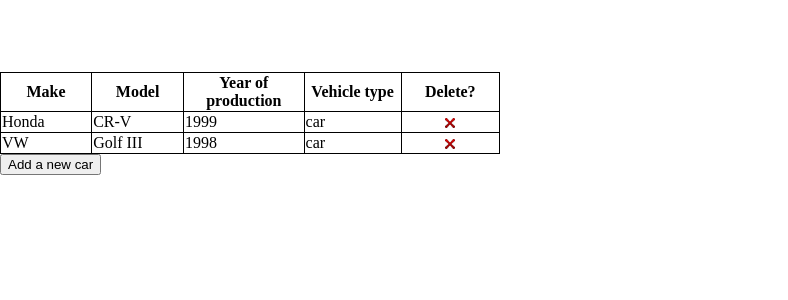
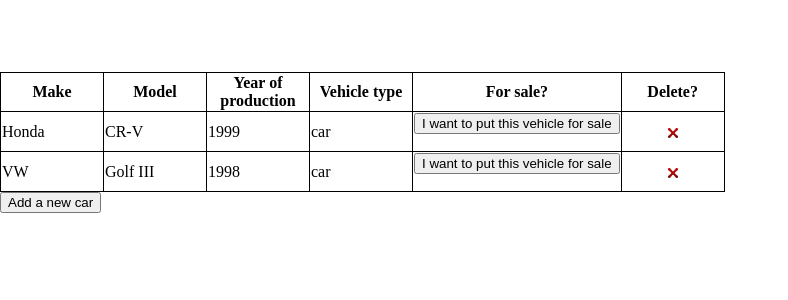
Before and after one commit to vlexster/CarShop-Reborn, a PHP site: page /my_veh.php in a window 1280 px wide. Shown: the top 300 px of the page, without its empty margins (0-788 px from the left). Run offline with PHP 8.4, Linux system fonts and the light colour scheme; a user stored in the database is signed in; data comes from the database, SQL or seed files in the repository; data that the repository does not hold is empty; some libraries are stand-ins or nearby versions.

Commit message:
final commit
finished all functionalities and final commit to the master branch

```diff
--- a/add_car.php
+++ b/add_car.php
@@ -12,8 +12,12 @@
     $make = mysql_real_escape_string($_POST['make']);
     $model = mysql_real_escape_string($_POST['model']);
     $year = mysql_real_escape_string($_POST['year']);
+    $forsale = mysql_real_escape_string($_POST['forsale']);
     $cat = strtolower(mysql_real_escape_string($_POST['type']));
-    mysqli_query($connection, "INSERT INTO cars(owner_id, made, model, year, cat) VALUES ('".$owner."', '".$make."', '".$model."', '".$year."', '".$cat."')");
+    if (isset($_POST['img1'])) $img1=mysql_real_escape_string($_POST['img1']); else $img1 = null;
+    if (isset($_POST['img2'])) $img2=mysql_real_escape_string($_POST['img2']); else $img2 = null;
+    if (isset($_POST['img3'])) $img3=mysql_real_escape_string($_POST['img3']); else $img3 = null;
+    mysqli_query($connection, "INSERT INTO cars(owner_id, made, model, year, cat, forsale, img1, img2, img3) VALUES ('".$owner."', '".$make."', '".$model."', '".$year."', '".$cat."', ".$forsale.", '".$img1."',  '".$img2."',  '".$img3."')");
 }
 header("Location: my_veh.php");
 ?>
--- a/my_veh.php
+++ b/my_veh.php
@@ -54,6 +54,18 @@
         }
 
     </script>
+    <style>
+        .info {text-align: right;}
+        a:link { color: #000;}
+        a:active { color: #f00;}
+        a:visited { color: #00f;}
+        a:hover { color: #330;}
+        .my_cars td,th{
+            min-width: 100px;
+            width:300px;
+            vert-align: middle;
+            }
+    </style>
 </head>
 <body >
 
@@ -61,9 +73,10 @@
     if (count($car_list)==0){
         echo "No vehicles have been entered for this user yet. If you want to add one - click on the button bellow.<br><br>";}
     else {
-        echo "<table class='my_cars'><tr><th>Make</th><th>Model</th><th>Year of production</th><th>Vehicle type</th><th>Delete?</th></tr>";
+        echo "<table class='my_cars'><tr><th>Make</th><th>Model</th><th>Year of production</th><th>Vehicle type</th><th>For sale?</th><th>Delete?</th></tr>";
         foreach ($car_list as $car){
-            echo "<tr><td>".$car['made']."</td><td>".$car['model']."</td><td>".$car['year']."</td><td>".$car['cat']."</td><td align='center'><img src='images/deleteX.gif' onclick=\"del_car('".$car['made']."', '".$car['model']."', '".$car['year']."', '".$car['id']."', '".$car['cat']."')\"/></td></tr>";
+            if ($car['forsale']==0) $seller="I want to put this vehicle for sale"; else $seller="I don't want to sell this vehicle any more";
+            echo "<tr><td><a href=\"view_car.php?carid=".$car['id']."\">".$car['made']."</a></td><td><a href=\"view_car.php?carid=".$car['id']."\">".$car['model']."</a></td><td>".$car['year']."</td><td>".$car['cat']."</td><td><center><form action=\"seller.php?id=".$car['id']."\" target=\"_self\" method=\"post\"><input type=\"submit\" value=\"".$seller."\"></form></center></td><td align='center'><img src='images/deleteX.gif' onclick=\"del_car('".$car['made']."', '".$car['model']."', '".$car['year']."', '".$car['id']."', '".$car['cat']."')\"/></td></tr>";
         }
         echo "</table>";
     }
@@ -80,6 +93,14 @@
                 <option value="truck">Truck</option>
                 <option value="bus">Bus</option>
             </select> <br/>
+            <label for="forsale">Put for sale</label>
+            <select name="forsale" id="forsale">
+                <option value="0">No</option>
+                <option value="1">Yes</option>
+            </select> <br/>
+            <label for="img1">Photo URL #1</label><input type="text" name="img1" id="img1"/> <br/>
+            <label for="img2">Photo URL #2</label><input type="text" name="img2" id="img2"/> <br/>
+            <label for="img3">Photo URL #3</label><input type="text" name="img3" id="img3"/> <br/>
             <input type="button" value="Add" onclick="add_car()"/>
         </form>
     </div>
--- a/queue.php
+++ b/queue.php
@@ -175,7 +175,8 @@
                 $part = mysqli_fetch_assoc(mysqli_query($connection, "SELECT * FROM parts WHERE id = ".$job['part']));
                 if ($job['status'] == "1") $status = "Complete"; else if ($job['status']=="0") $status = "In progress"; else $status="Pending";
                 $comments = @mysqli_fetch_all(mysqli_query($connection, "SELECT * FROM comments WHERE job_id = '".$job['id']."' ORDER BY id"), MYSQLI_ASSOC);
-                echo "<tr><td>(".$car['year'].") ".$car['made']." ".$car['model']."</td><td>".$car['cat']."</td><td>".$owner['fname']." ".$owner['lname']." (".$owner['phone'].")</td><form method=\"post\" target=\"_self\" action=\"set_inprog.php?id=".$job['id']."\"><td>".$part['type']." by ".$part['vendor']." (".$part['origin'].") - ".$part['price']." lv. (in stock: ".$part['avail'].")</td><td>".$job['description']."<br><input type=\"text\" name=\"part_qty\" placeholder=\"Number of required parts\"></td><td><input type=\"datetime-local\" name=\"new_time\" min=\"".date("Y-m-j", $job['timestamp'])."T09:00:00\" max=\"".date("Y-m-j", $job['timestamp'])."T17:30:00\" step=\"1800\" value=\"".date("Y-m-j", $job['timestamp'])."T".date("H:i:s", $job['timestamp'])."\"></td><td>".$job['price']."lv.<br><input type=\"text\" name=\"new_price\" size=\"4\"></td>";
+                echo "<tr><td>(".$car['year'].") ".$car['made']." ".$car['model']."</td><td>".$car['cat']."</td><td>".$owner['fname']." ".$owner['lname']." (".$owner['phone'].")</td><form method=\"post\" target=\"_self\" action=\"set_inprog.php?id=".$job['id']."\"><td>".$part['type']." by ".$part['vendor']." (".$part['origin'].") - ".$part['price']." lv. (in stock: ".$part['avail'].")</td><td>".$job['description']."<br>
+                <input type=\"text\" name=\"part_qty\" placeholder=\"Number of required parts\"></td><td><input type=\"datetime-local\" name=\"new_time\" min=\"".date("Y-m-j", $job['timestamp'])."T09:00:00\" max=\"".date("Y-m-j", $job['timestamp'])."T17:30:00\" step=\"1800\" value=\"".date("Y-m-j", $job['timestamp'])."T".date("H:i:s", $job['timestamp'])."\"></td><td>".$job['price']."lv.<br><input type=\"text\" name=\"new_price\" size=\"4\"></td>";
                 if($status == "Pending") echo "<td class=\"job_pend\">".$status."<br><button type=\"submit\">Begin Job</button></form></td>";
                 echo "<td><button type=\"button\" ";
                 echo "id=\"mtrigg".$job['id']."\">Show comments</button><br><div id=\"mcomm".$job['id']."\" style=\"display:none;\">";
@@ -200,7 +201,7 @@
                 $owner = mysqli_fetch_assoc(mysqli_query($connection, "SELECT * FROM users WHERE id = (SELECT owner_id FROM cars WHERE id ='".$job['car_id']."')"));
                 if ($job['status'] == "1") $status = "Complete"; else if ($job['status']=="0") $status = "In progress"; else $status="Pending";
                 $comments = @mysqli_fetch_all(mysqli_query($connection, "SELECT * FROM comments WHERE job_id = '".$job['id']."' ORDER BY id"), MYSQLI_ASSOC);
-                echo "<tr><td>(".$car['year'].") ".$car['made']." ".$car['model']."</td><td>".$car['cat']."</td><td>".$owner['fname']." ".$owner['lname']." (".$owner['phone'].")</td><td>".$part['type']." by ".$part['vendor']." (".$part['origin'].") - ".$part['price']." lv. (in stock: ".$part['avail'].")</td><td>".$job['description']."</td><td>".$job['description']."</td><td>".date("D M jS @H:i", $job['timestamp'])."</td><td>".$job['price']."lv.</td>";
+                echo "<tr><td>(".$car['year'].") ".$car['made']." ".$car['model']."</td><td>".$car['cat']."</td><td>".$owner['fname']." ".$owner['lname']." (".$owner['phone'].")</td><td>".$part['type']." by ".$part['vendor']." (".$part['origin'].") - ".$part['price']." lv. (in stock: ".$part['avail'].")</td><td>".$job['description']."</td><td>".date("D M jS @H:i", $job['timestamp'])."</td><td>".$job['price']."lv.</td>";
                 if($status == "Complete") echo "<td class=\"job_compl\">".$status."<br></td>";
                 if($status == "In progress") echo "<td class=\"job_prog\">".$status."<br><form method=\"post\" target=\"_self\" action=\"set_compl.php?id=".$job['id']."\"><button type=\"submit\">Mark complete</button></form></td>";
                 echo "<td><button type=\"button\" ";
```
Also changed, not shown: seller.php (added, +24 -0 lines), set_inprog.php (+6 -1 lines), view_car.php (+4 -4 lines).
